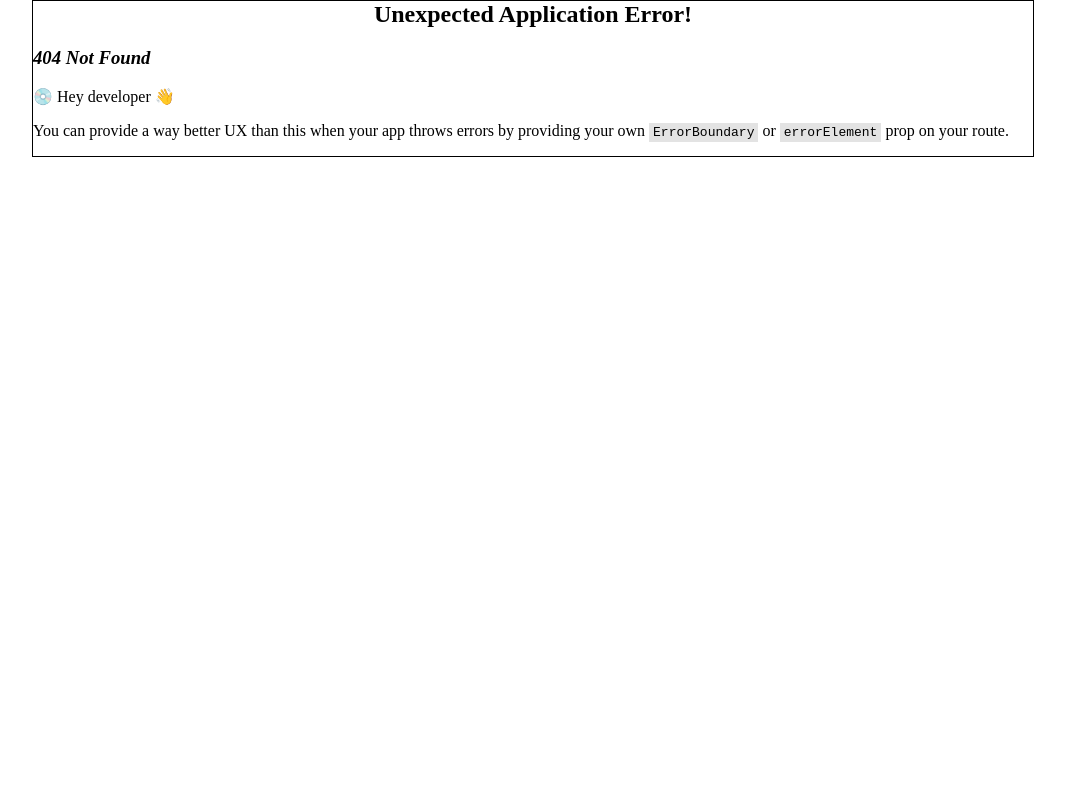
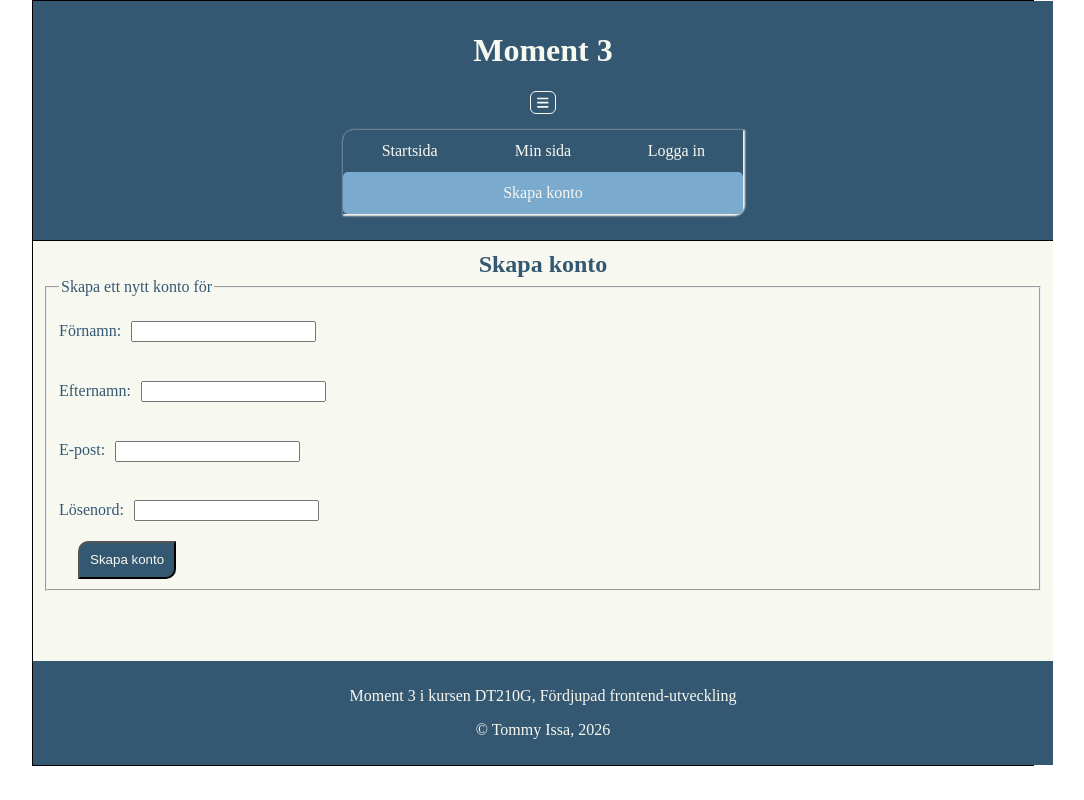
Before and after one commit to TommyIss/dt210g-moment3-frontend, a React app: page /register in a window 1280 px wide. Before the commit this address had no page. Shown: the whole page, without its empty margins (107-1191 px from the left). Built offline with nearby package versions, Linux system fonts and the light colour scheme; the HTML template or start-up script is replaced by a standard one.

Commit message:
Har skapat sida samt funktionalitet för att skapa ett användarkonto, och fixat design

```diff
--- a/package.json
+++ b/package.json
@@ -10,6 +10,9 @@
     "preview": "vite preview"
   },
   "dependencies": {
+    "@fortawesome/fontawesome-svg-core": "^7.2.0",
+    "@fortawesome/free-solid-svg-icons": "^7.2.0",
+    "@fortawesome/react-fontawesome": "^3.2.0",
     "react": "^19.2.0",
     "react-dom": "^19.2.0",
     "react-router-dom": "^7.13.1"
--- a/src/Pages/HomePage.tsx
+++ b/src/Pages/HomePage.tsx
@@ -4,6 +4,15 @@ function HomePage() {
     return(
         <div>
             <h2>Startsida</h2>
+            <p>
+                Välkommen till denna webbplats!
+                <br />
+                Här kan du enkelt skapa en användarprofil för att skapa en skyddad profil och logga in i det.
+                <br />
+                Du kan uppdatera dina uppgfiter eller radera ditt konto.
+                <br />
+                Om du är inloggad som <strong>admin</strong> kan även se andras profiler, hantera dem och skapa en ny profil för användare eller admin.
+            </p>
         </div>
     )
 }
--- a/src/Pages/LoginPage.tsx
+++ b/src/Pages/LoginPage.tsx
@@ -1,6 +1,7 @@
 import { useEffect, useState } from "react";
 import { useAuth } from "../context/AuthContext";
 import { useNavigate } from "react-router-dom";
+import Notification from "../components/Notification";
 
 function LoginPage() {
 
@@ -10,6 +11,21 @@ function LoginPage() {
 
     const {login, user} = useAuth();
     const navigate = useNavigate();
+
+    const [notification, setNotification] = useState<{
+    message: string;
+    type: "success" | "error";
+  } | null>(null);
+
+
+  // Visa notis
+  function showNotification(
+    message: string,
+    type: "success" | "error" = "success",
+  ) {
+    setNotification({ message, type });
+    setTimeout(() => setNotification(null), 3000);
+  }
 
     // Kontrollera användaren
     useEffect(() => {
@@ -26,7 +42,7 @@ function LoginPage() {
             await login({email, password});
             navigate('/profile');
         } catch (error) {
-            setError('Inloggningen misslyckades. Kontrollera att du har korrekt e-post och lösenord.');
+            showNotification('Inloggningen misslyckades. Kontrollera att du har korrekt e-post och lösenord.', 'error');
         }
     }
 
@@ -36,9 +52,11 @@ function LoginPage() {
             <fieldset>
                 <legend>Logga in</legend>
                 <form onSubmit={handleSubmit}>
-                    {error && (
-                        <span>{error}</span>
-                    )}
+                    {
+                    notification && (
+                        <Notification message={notification.message} type={notification.type} />
+                    )
+                    }
 
                     <label htmlFor="email">E-post:</label>
                     <br />
--- /dev/null
+++ b/src/Pages/RegisterPage.tsx
@@ -0,0 +1,69 @@
+import { useState } from "react";
+import UserForm from "../components/UserForm";
+import type { User } from "../types/auth.types";
+import { useNavigate } from "react-router-dom";
+import Notification from "../components/Notification";
+
+function RegisterPage() {
+  const navigate = useNavigate();
+  const [notification, setNotification] = useState<{
+    message: string;
+    type: "success" | "error";
+  } | null>(null);
+
+  // Visa notis
+  function showNotification(
+    message: string,
+    type: "success" | "error" = "success",
+  ) {
+    setNotification({ message, type });
+    setTimeout(() => setNotification(null), 3000);
+  }
+
+  async function createNewUser(newData: Omit<User, "id" | "role">) {
+    try {
+      let url =
+        "https://tois-dt210g-moment3-backend.onrender.com/auth/register";
+
+      const response = await fetch(url, {
+        method: "POST",
+        headers: {
+          "Content-Type": "application/json",
+        },
+        body: JSON.stringify(newData),
+      });
+
+      if (response.ok) {
+        const data = await response.json();
+
+        const message = data.message;
+
+        showNotification(message);
+
+        setTimeout(() => {
+          navigate("/login");
+        }, 1500);
+        return;
+      }
+
+      showNotification("Kunde inte skapa konto", "error");
+    } catch (error) {
+      showNotification("Ett fel har inträffats!", "error");
+      throw error;
+    }
+  }
+
+  return (
+    <div>
+      <h2>Skapa konto</h2>
+      {
+      notification && (
+        <Notification message={notification.message} type={notification.type} />
+      )
+      }
+      <UserForm createUser={createNewUser} />
+    </div>
+  );
+}
+
+export default RegisterPage;
--- a/src/components/Header.css
+++ b/src/components/Header.css
@@ -9,27 +9,45 @@ header {
     color: #F7F8F0;
 }
 
-ul {
+nav {
+    width: 40%;
+    max-width: 1000px;
+    margin: 0 auto;
+}
+
+header nav ul {
     list-style-type: none;
     display: flex;
     align-items: center;
-    justify-content: space-around;
+    justify-content: center;
+    gap: 0;
+    flex-wrap: wrap;
     padding: 0;
     width: 100%;
+    border-radius: 10px 0;
+    box-shadow: 1px 1px 2px 1px #F7F8F0;
 }
 
-li {
-    padding: 2%;
+header nav ul li {
+    flex: 1;
+    text-align: center;
+    padding: 0;
 }
 
-a, button {
+
+
+header nav ul a, .logout-btn {
+    margin: 0;
     text-decoration: none;
     color: #F7F8F0;
     white-space: nowrap;
-    padding: 10%;
-    border-radius: 10px 0;
+    padding: 0.75rem 1.25rem;
+    display: block;
+    border-radius: 5px;
     cursor: pointer;
     background: none;
+    border: none;
+    font: inherit;
 }
 
 a:hover, button:hover {
@@ -39,3 +57,59 @@ a:hover, button:hover {
 .active {
     background-color: #7AAACE;
 }
+
+/* meny-knapp */
+.menu-btn {
+    background: none;
+    border: none;
+    padding: 0;
+    margin: 0;
+    display: inline-flex;
+    align-items: center;
+    justify-content: center;
+    cursor: default;
+}
+.menu-btn:hover {
+    background: none;
+}
+
+.menu-icon {
+    cursor: pointer;
+    color: #F7F8F0;
+    margin: 0 2%;
+    padding: 0.25rem;
+    border: 1px solid #F7F8F0;
+    border-radius: 6px;
+}
+
+.menu-icon:hover {
+    background-color: #7AAACE;
+}
+
+@media (max-width: 600px) {
+    .menu-btn {
+        display: inline-flex;
+        justify-content: flex-end;
+        margin: 0;
+        padding: 0;
+    }
+
+    nav {
+        display: none;
+        width: 100%;
+    }
+
+    nav.open {
+        display: block;
+    }
+
+    header nav ul {
+        flex-direction: column;
+        width: 100%;
+        box-shadow: none;
+    }
+
+    a, button {
+        width: 100%;
+    }
+}
--- a/src/components/Header.tsx
+++ b/src/components/Header.tsx
@@ -1,23 +1,42 @@
 import { NavLink } from "react-router-dom";
 import './Header.css';
 import { useAuth } from "../context/AuthContext";
+import { useState } from "react";
+import { FontAwesomeIcon } from "@fortawesome/react-fontawesome";
+import { faBars, faXmark } from "@fortawesome/free-solid-svg-icons";
 
 function Header() {
 
     const {user, logout} = useAuth();
+    const [isOpen, setIsOpen] = useState(false);
 
     return(
         <header>
             <h1>Moment 3</h1>
-            <nav>
+
+            <button className="menu-btn">
+
+                <FontAwesomeIcon
+                icon={isOpen ? faXmark: faBars}
+                onClick={() => setIsOpen(!isOpen)}
+                className="menu-icon"
+                />
+
+            </button>
+
+            <nav className={isOpen ? "open": ""}>
                 <ul>
                     <li><NavLink to={'/'}>Startsida</NavLink></li>
                     <li><NavLink to={'/profile'}>Min sida</NavLink></li>
                     <li>
                         {
-                            !user ? <NavLink to={'/login'}>Logga in</NavLink> : <button onClick={logout}>Logga ut</button>
+                            !user ? <NavLink to={'/login'}>Logga in</NavLink> : <button className="logout-btn" onClick={logout}>Logga ut</button>
                         }
                     </li>
+                    {
+                        !user && <li><NavLink to={'/register'}>Skapa konto</NavLink></li>
+                    }
+
                 </ul>
             </nav>
         </header>
--- /dev/null
+++ b/src/components/UserForm.css
@@ -0,0 +1,7 @@
+input {
+    margin: 2% 1%;
+}
+
+button {
+    margin: 5% 0;
+}
--- a/src/components/UserForm.tsx
+++ b/src/components/UserForm.tsx
@@ -1,10 +1,11 @@
 import { useState } from "react";
 import type { User } from "../types/auth.types";
+import './UserForm.css'
 
 interface UserFormProps {
   createUser: (user: Omit<User, "id" | "role">) => void;
-  setFormType: (type: string | null) => void;
-  formType: string | null
+  setFormType?: (type: string | null) => void;
+  formType?: string | null
 }
 
 function UserForm({ createUser, setFormType, formType }: UserFormProps) {
@@ -19,14 +20,20 @@ function UserForm({ createUser, setFormType, formType }: UserFormProps) {
     event.preventDefault();
 
     createUser(newUser);
-    setTimeout(() => {
-      setFormType(null)
-    }, 1500 );
+
+    if(setFormType) {
+
+      setTimeout(() => {
+        setFormType(null)
+      }, 1500 );
+
+    }
+
   }
 
   return (
     <fieldset>
-      <legend>Lägg till en ny {formType === 'user' && 'användare'}{formType === 'admin' && 'admin'}</legend>
+      <legend>Skapa ett nytt konto för {formType === 'user' && 'användare'}{formType === 'admin' && 'admin'}</legend>
       <form onSubmit={handleSubmit}>
         <label htmlFor="firstname">Förnamn:</label>
         <input
@@ -68,8 +75,16 @@ function UserForm({ createUser, setFormType, formType }: UserFormProps) {
           }
         />
         <br />
-        <button type="submit" onClick={() => createUser(newUser)}>Spara</button>
-        <button type="button" onClick={() => setFormType(null)}>Avbryt</button>
+
+        <button type="submit">Skapa konto</button>
+
+        {/* Om det inte är kontoregistrering */}
+        {
+          setFormType &&
+          <button type="submit">Spara</button> &&
+          <button type="button" onClick={() => setFormType(null)}>Avbryt</button>
+        }
+
       </form>
     </fieldset>
   );
--- a/src/index.css
+++ b/src/index.css
@@ -14,14 +14,23 @@ main {
   margin: 0;
 }
 
-main button {
+main button, main input[type='submit'] {
   background-color: #355872;
+  color: #F7F8F0;
   margin: 0 2%;
   padding: 1%;
+  border-radius: 10px 0;
+  cursor: pointer;
+}
+
+main button:hover, main input[type='submit']:hover {
+    background-color: #7AAACE;
 }
 
 main article {
   border: 1px solid #355872;
+  width: 300px;
+  height: 200px;
   padding: 1%;
   margin: 1% 0;
 }
--- a/src/routing.tsx
+++ b/src/routing.tsx
@@ -4,6 +4,7 @@ import HomePage from "./Pages/HomePage";
 import ProfilePage from "./Pages/ProfilePage";
 import LoginPage from "./Pages/LoginPage";
 import ProtectedRoute from "./components/ProtectedRoute";
+import RegisterPage from "./Pages/RegisterPage";
 
 
 const router = createBrowserRouter([
@@ -27,6 +28,10 @@ const router = createBrowserRouter([
             {
                 path: '/login',
                 element: <LoginPage />
+            },
+            {
+                path: '/register',
+                element: <RegisterPage />
             }
         ]
     }
```
Also changed, not shown: 1 other file (tests, documents, lock files or other folders).
